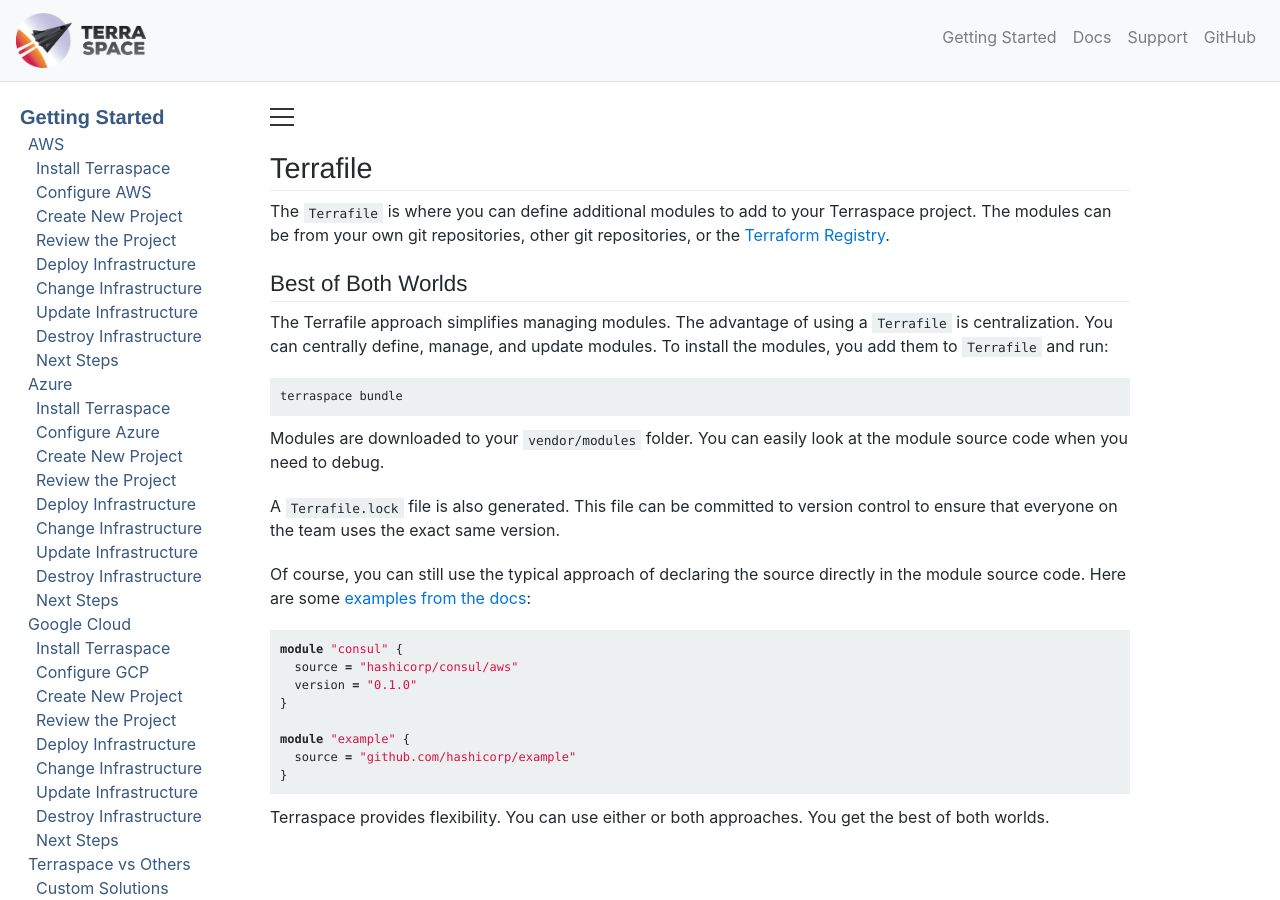
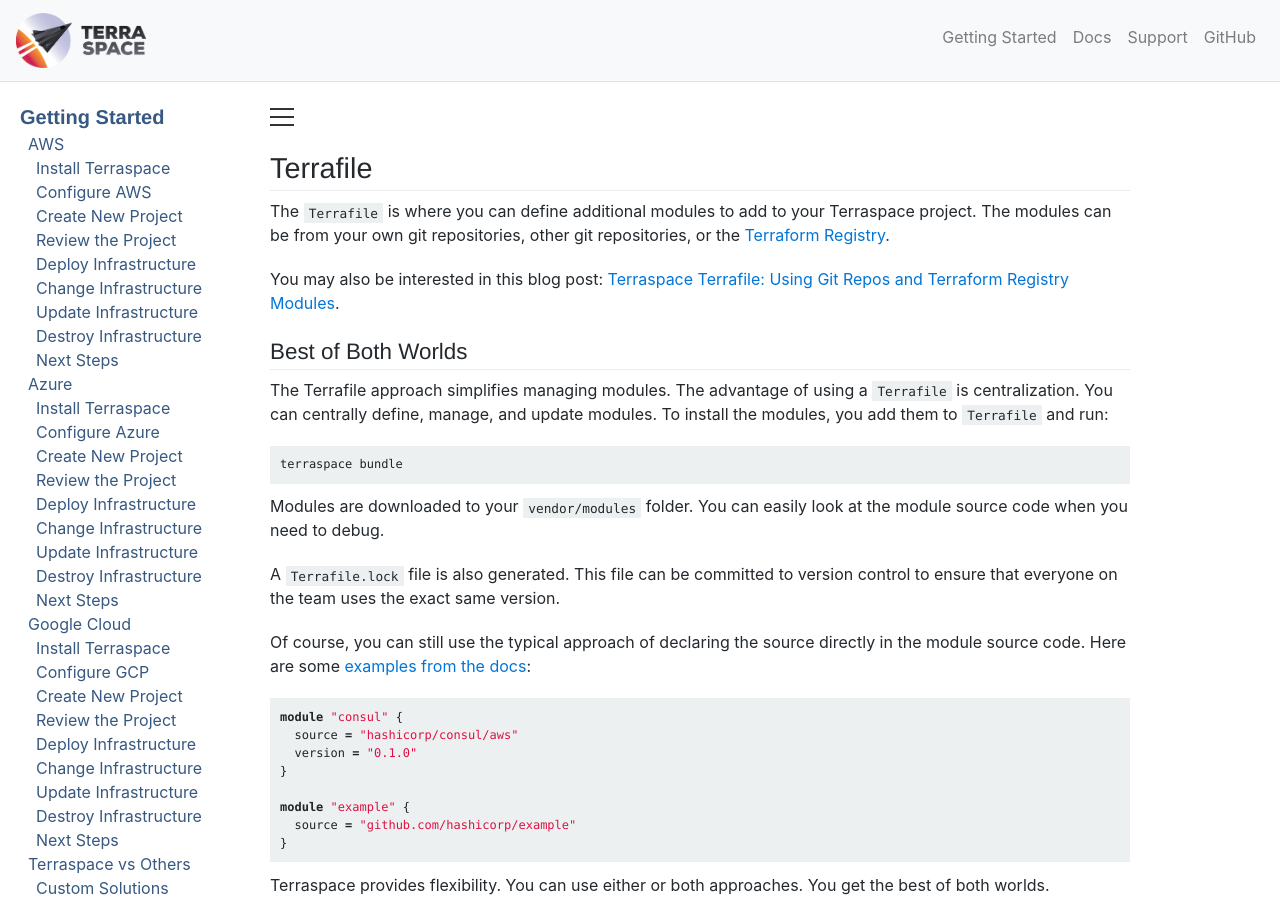
Before and after one commit to boltops-tools/terraspace-docs, a Jekyll site: the page built from _docs/terrafile.md, in a window 1280 px wide and 900 px high. Built offline with Jekyll 4.4.1, drawn with Linux system fonts in a browser that asks for light colours; a script that is not in the unit is left out.

Commit message:
add related terrafile blog post

```diff
--- a/_includes/terrafile/intro.md
+++ b/_includes/terrafile/intro.md
@@ -1 +1,3 @@
 The `Terrafile` is where you can define additional modules to add to your Terraspace project. The modules can be from your own git repositories, other git repositories, or the [Terraform Registry](https://registry.terraform.io/).
+
+You may also be interested in this blog post: [Terraspace Terrafile: Using Git Repos and Terraform Registry Modules](https://blog.boltops.com/2020/10/18/terraspace-terrafile-using-git-repos-and-terraform-registry-modules).
```
